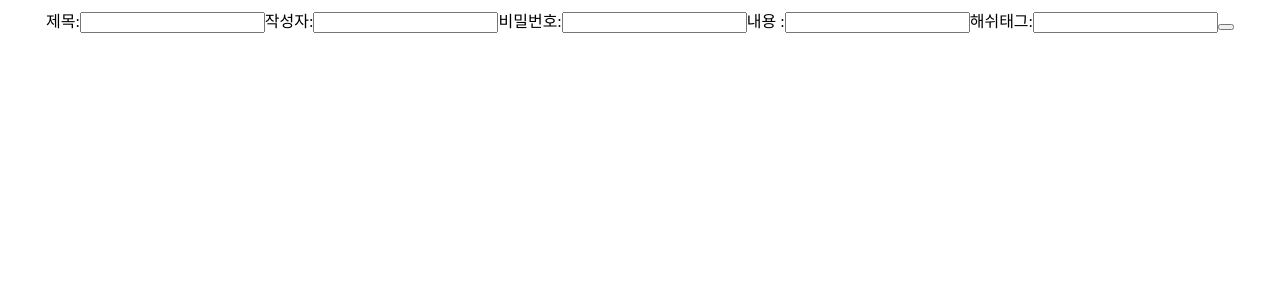
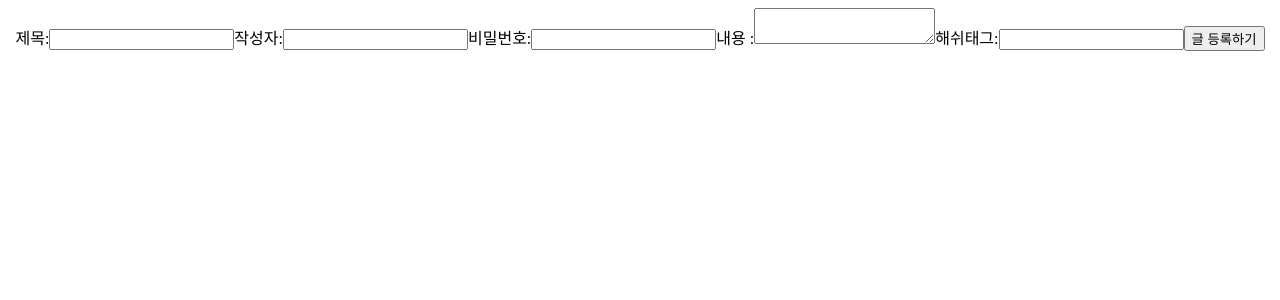
Before and after one commit to lc-c-ln/Blog, a React (Create React App) app in the folder client/: page /post/new in a window 1280 px wide. Shown: the top 300 px of the page. Built offline with nearby package versions, Linux system fonts and the light colour scheme.

Commit message:
Feat: Post Detail Page Routing
useParams 훅 이용하여 page detail routing 완료

```diff
--- a/client/src/App.tsx
+++ b/client/src/App.tsx
@@ -5,13 +5,15 @@ import { BrowserRouter, Route, Routes } from 'react-router-dom';
 import PostCreate from './page/PostCreate/PostCreate';
 
 import PostList from './page/PostList/PostList';
+import Post from './page/Post/Post';
 
 function App() {
   return (
     <div className="App">
     <BrowserRouter>
       <Routes>
-        <Route path="/" element={<PostList />} />
+      <Route path="/post/:post_id" element={<Post />}/>
+      <Route path="/" element={<PostList />} />
         <Route path="/post/new" element={<PostCreate />} />
       </Routes>
     </BrowserRouter>
--- /dev/null
+++ b/client/src/page/Post/Post.tsx
@@ -0,0 +1,26 @@
+import axios from "axios";
+import React from "react";
+import { useParams } from "react-router-dom";
+
+export default function Post() {
+  // post_id
+  const param = useParams();
+  // const getPostData = () =>{
+  //   axios.get(`${process.env.REACT_APP_API_SERVER_URL}/post`,{
+  //     params:{
+  //       post_id: param.post_id
+  //     }
+  //   }).then((res)=>{
+  //     console.log(res);
+  //   })
+  // }
+  axios.get(`//${process.env.REACT_APP_API_SERVER_URL}/post`,{
+    params:{
+      post_id: param.post_id
+    }
+  }).then((res)=>{
+    console.log(res.data);
+  })
+
+  return <div>param</div>;
+}
--- a/client/src/page/PostCreate/PostCreate.tsx
+++ b/client/src/page/PostCreate/PostCreate.tsx
@@ -1,5 +1,6 @@
 import React, { FormEvent, useState } from "react";
 import axios from "axios";
+import { useNavigate } from "react-router-dom";
 
 export default function PostCreate() {
   const [inputs, setInputs] = useState({
@@ -9,28 +10,27 @@ export default function PostCreate() {
     content: "",
     hashtag: "",
   });
+  const navigate = useNavigate()
 
-  const onChange = (e: React.ChangeEvent<HTMLInputElement>) => {
+  const onChange = (e: any) => {
     const { value, name } = e.target;
     setInputs({
       ...inputs,
       [name]: value,
     });
-    console.log({...inputs});
   };
 
   const createPostHandle = (e: FormEvent) => {
     e.preventDefault();
     axios.post(`//${process.env.REACT_APP_API_SERVER_URL}/post`, {
       ...inputs
-    }).then((res)=>{
-      console.log(res);
-    }
-    );
+    })
+    navigate("/")
   };
+
   return (
     <div>
-      <form action="" onSubmit={createPostHandle}>
+      <form action="" onSubmit={createPostHandle} >
         <label>
           제목:
           <input type="text" name="title" required onChange={onChange} />
@@ -45,13 +45,13 @@ export default function PostCreate() {
         </label>
         <label>
           내용 :
-          <input type="text" name="content" required onChange={onChange} />
+          <textarea name="content" required onChange={onChange} />
         </label>
         <label>
           해쉬태그:
           <input type="text" name="hashtag" onChange={onChange} />
         </label>
-        <button></button>
+        <button>글 등록하기</button>
       </form>
     </div>
   );
--- a/client/src/page/PostList/PostList.tsx
+++ b/client/src/page/PostList/PostList.tsx
@@ -30,7 +30,9 @@ export default function PostList() {
   const posts = postList.map((post) => {
     return (
       <li key={post["id"]}>
+        <Link to={"/post/"+post["id"]}>
         {post["title"]}
+        </Link>
         {post["writer"]}
         {post["reg_date"]}
         댓글 수: {post["comment_cnt"]}
```
